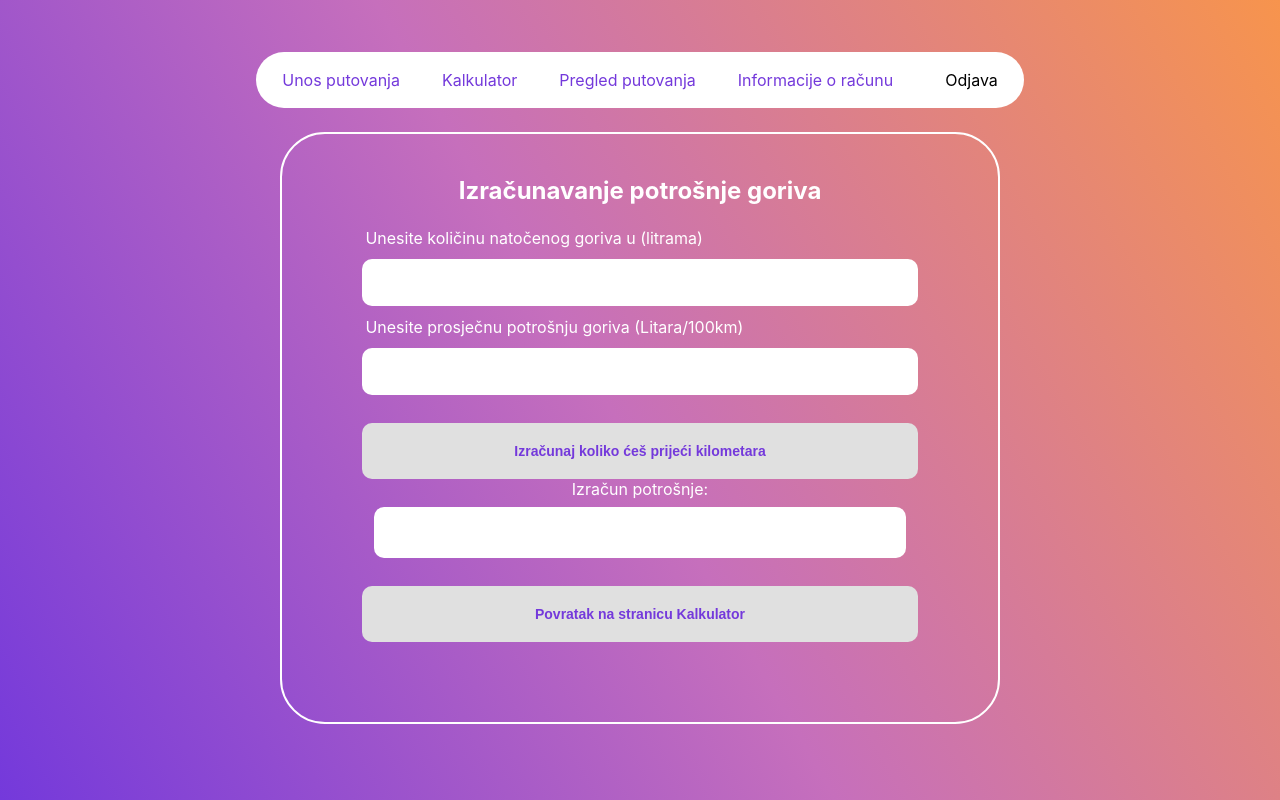
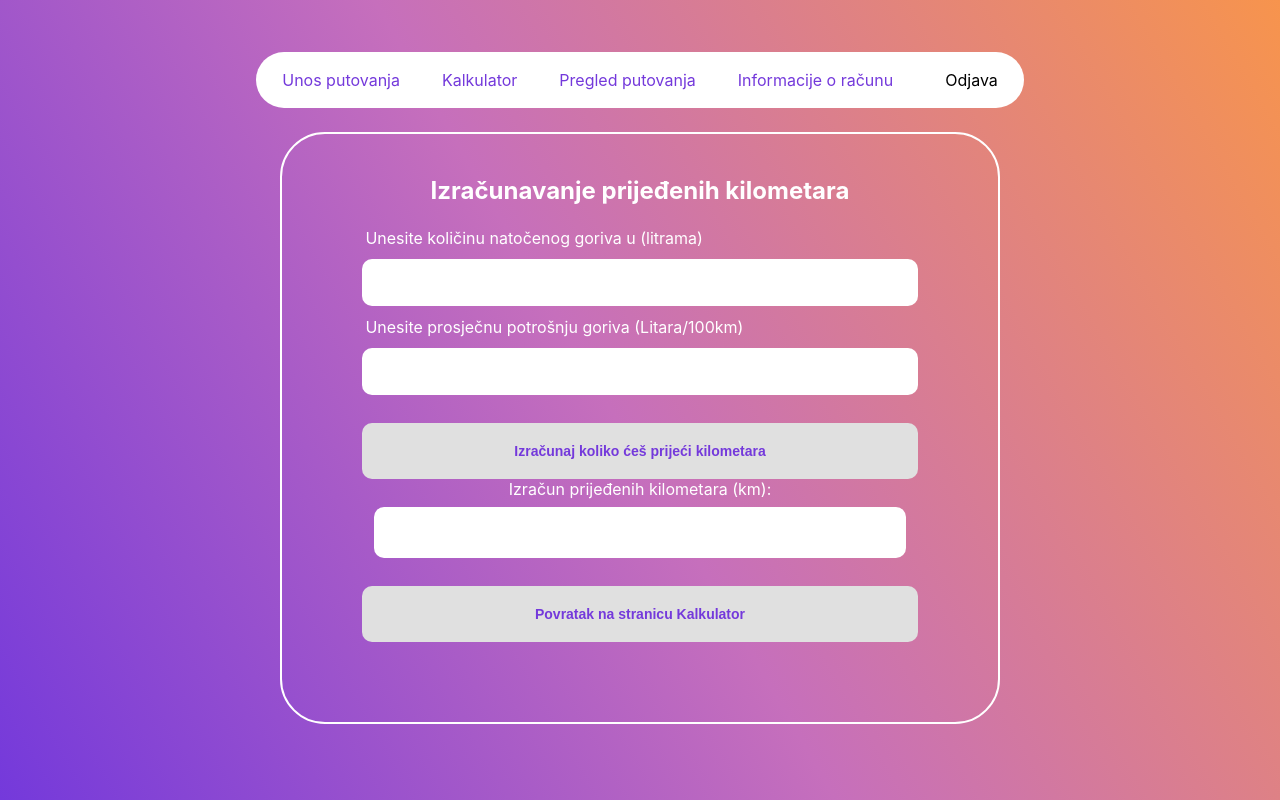
Before and after one commit to bornaiooa/PI-Aplikacija, a React (Create React App) app: page /izracunPotrosnjeGoriva in a window 1280 px wide. Built offline with nearby package versions, Linux system fonts and the light colour scheme.

Commit message:
još jedan mini update

```diff
--- a/src/frontend/components/Dashboard/IzracunPotrosnjeGoriva.jsx
+++ b/src/frontend/components/Dashboard/IzracunPotrosnjeGoriva.jsx
@@ -64,7 +64,7 @@ export const IzracunPotrosnjeGoriva = () => {
                 </div>
             </nav>
             <div className="putovanje-form-container">
-                <h2 className="header">Izračunavanje potrošnje goriva</h2>
+                <h2 className="header">Izračunavanje prijeđenih kilometara</h2>
                 <form className="putovanje-form" onSubmit={handleSubmit}>
 
 
@@ -88,7 +88,7 @@ export const IzracunPotrosnjeGoriva = () => {
                     <button className="gumb" type="submit">Izračunaj koliko ćeš prijeći kilometara</button>
                 </form>
                 <div>
-                    <label htmlFor="izracun">Izračun potrošnje:</label>
+                    <label htmlFor="izracun">Izračun prijeđenih kilometara (km):</label>
                     <input className="polje"
                         value={izracun}
                         readOnly
```
